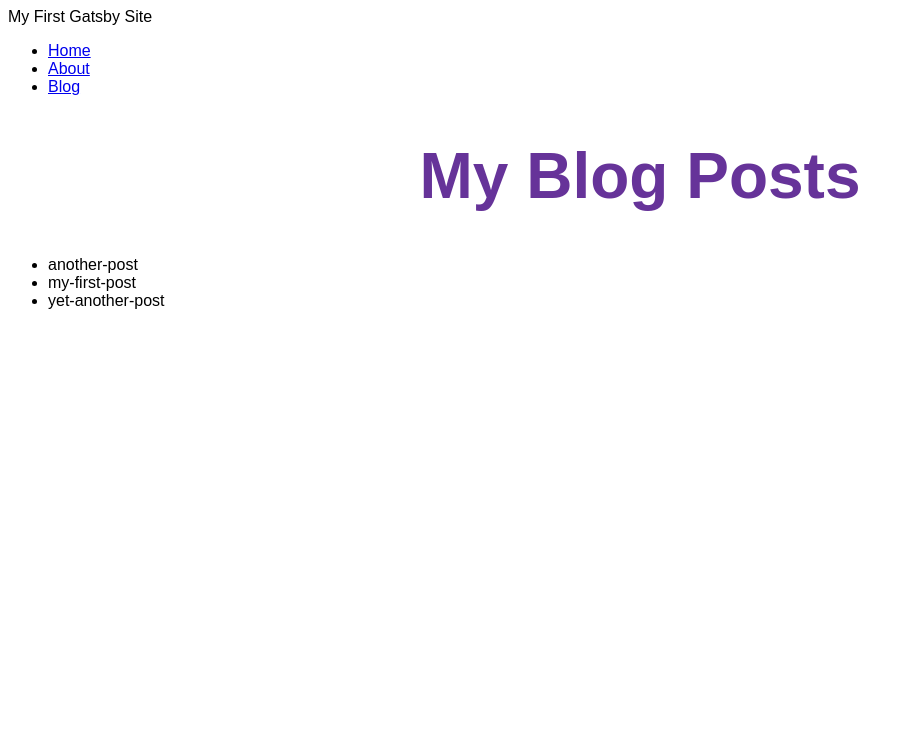
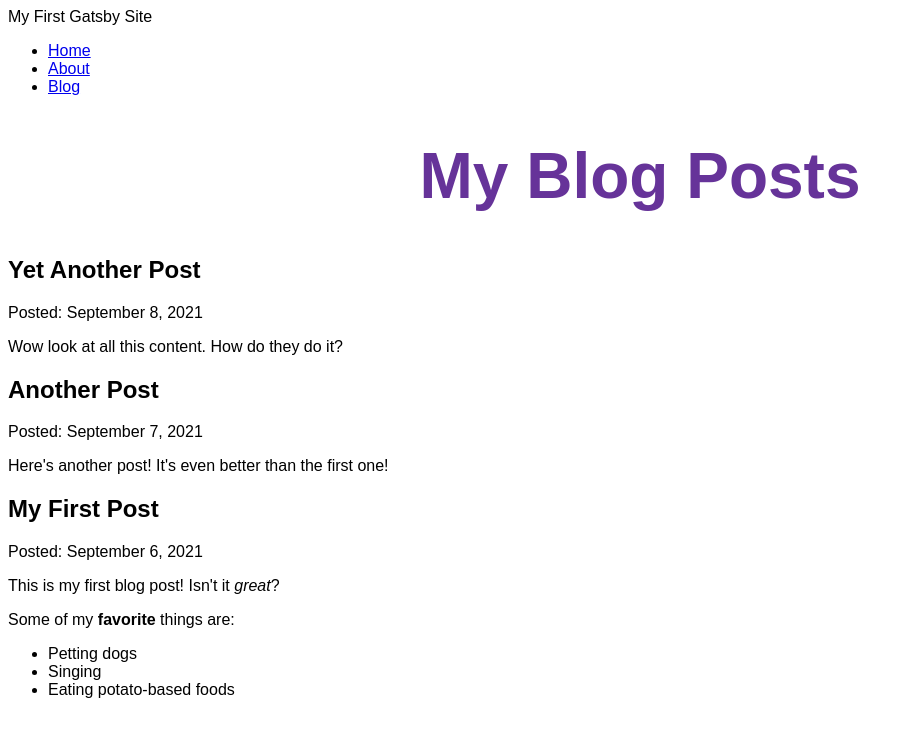
Before and after one commit to Andr-Den/my-first-gatsby-site, a Gatsby site: page /blog in a window 1280 px wide. Shown: the whole page, without its empty margins (0-913 px from the left). Built offline with nearby package versions, Linux system fonts and the light colour scheme; Gatsby itself is replaced by a stand-in of ours.

Commit message:
Finished Gatsby Tutorial Part 5

```diff
--- a/blog/another-post.mdx
+++ b/blog/another-post.mdx
@@ -0,0 +1,5 @@
+---
+title: "Another Post"
+date: "2021-09-07"
+---
+Here's another post! It's even better than the first one!
--- a/blog/my-first-post.mdx
+++ b/blog/my-first-post.mdx
@@ -0,0 +1,12 @@
+---
+title: "My First Post"
+date: "2021-09-06"
+---
+
+This is my first blog post! Isn't it *great*?
+
+Some of my **favorite** things are:
+
+* Petting dogs
+* Singing
+* Eating potato-based foods
--- a/blog/yet-another-post.mdx
+++ b/blog/yet-another-post.mdx
@@ -0,0 +1,5 @@
+---
+title: "Yet Another Post"
+date: "2021-09-08"
+---
+Wow look at all this content. How do they do it?
--- a/gatsby-config.js
+++ b/gatsby-config.js
@@ -13,5 +13,6 @@
         path: `${__dirname}/blog`,
       }
     },
+    "gatsby-plugin-mdx",
   ],
 };
--- a/package.json
+++ b/package.json
@@ -15,8 +15,11 @@
     "clean": "gatsby clean"
   },
   "dependencies": {
+    "@mdx-js/mdx": "^1.6.22",
+    "@mdx-js/react": "^1.6.22",
     "gatsby": "^3.13.0",
     "gatsby-plugin-image": "^1.13.0",
+    "gatsby-plugin-mdx": "^2.13.0",
     "gatsby-plugin-sharp": "^3.13.0",
     "gatsby-source-filesystem": "^3.13.0",
     "react": "^17.0.1",
--- a/src/pages/blog.js
+++ b/src/pages/blog.js
@@ -1,28 +1,36 @@
 import * as React from 'react'
 import { graphql } from 'gatsby'
+import { MDXRenderer } from 'gatsby-plugin-mdx'
 import Layout from '../components/layout'
 
 const BlogPage = ({ data }) => {
     return (
       <Layout pageTitle="My Blog Posts">
-        <ul>
-        {
-          data.allFile.nodes.map(node => (
-            <li key={node.name}>
-              {node.name}
-            </li>
-          ))
-        }
-        </ul>
+         {
+        data.allMdx.nodes.map((node) => (
+          <article key={node.id}>
+            <h2>{node.frontmatter.title}</h2>
+            <p>Posted: {node.frontmatter.date}</p>
+            <MDXRenderer>
+              {node.body}
+            </MDXRenderer>
+          </article>
+        ))
+      }
       </Layout>
     )
   }
 
 export const query = graphql`
   query {
-    allFile {
+    allMdx(sort: {fields: frontmatter___date, order: DESC}) {
       nodes {
-        name
+        frontmatter {
+          date(formatString: "MMMM D, YYYY")
+          title
+        }
+        id
+        body
       }
     }
   }
```
Also changed, not shown: 1 other file.
